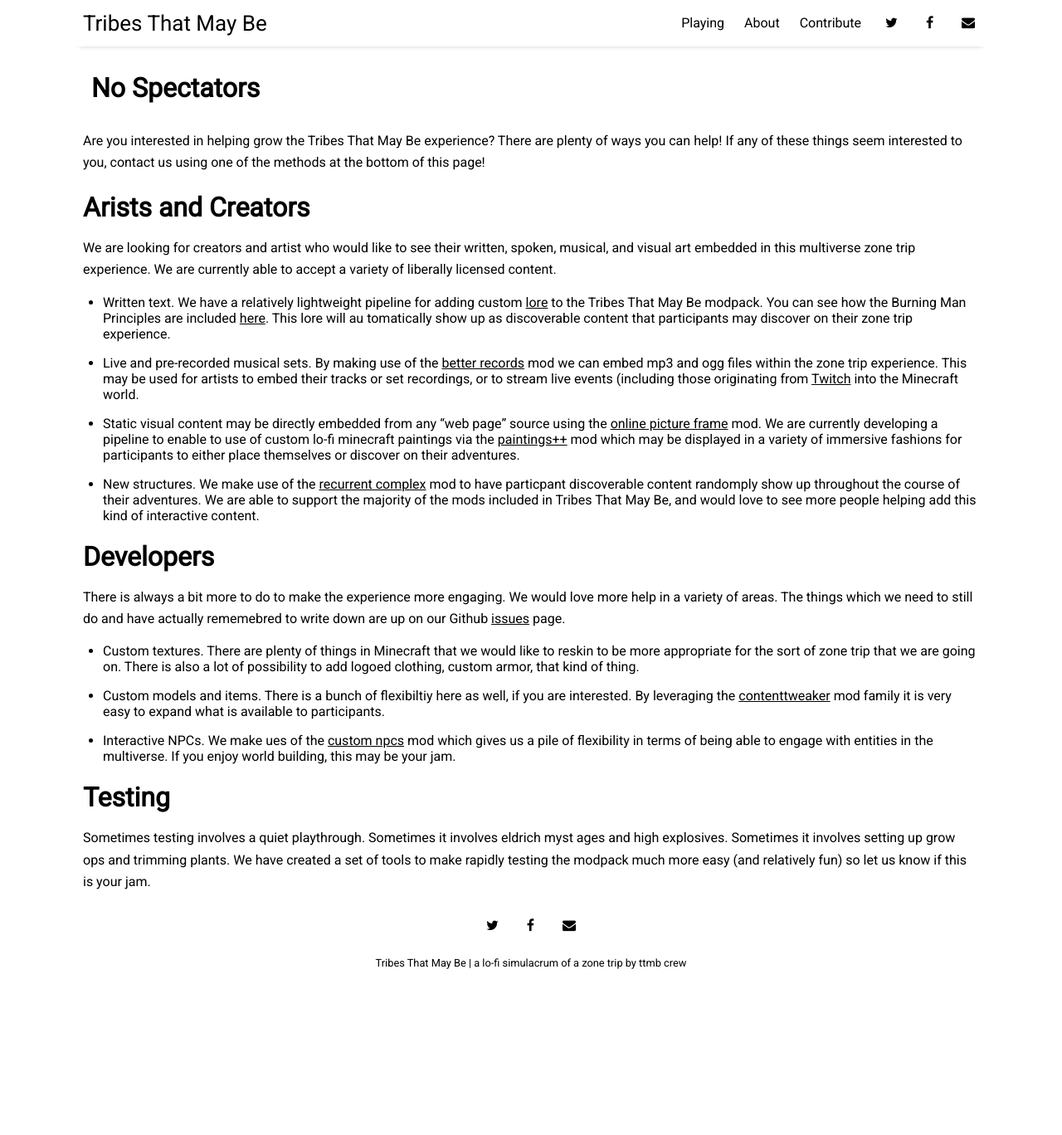
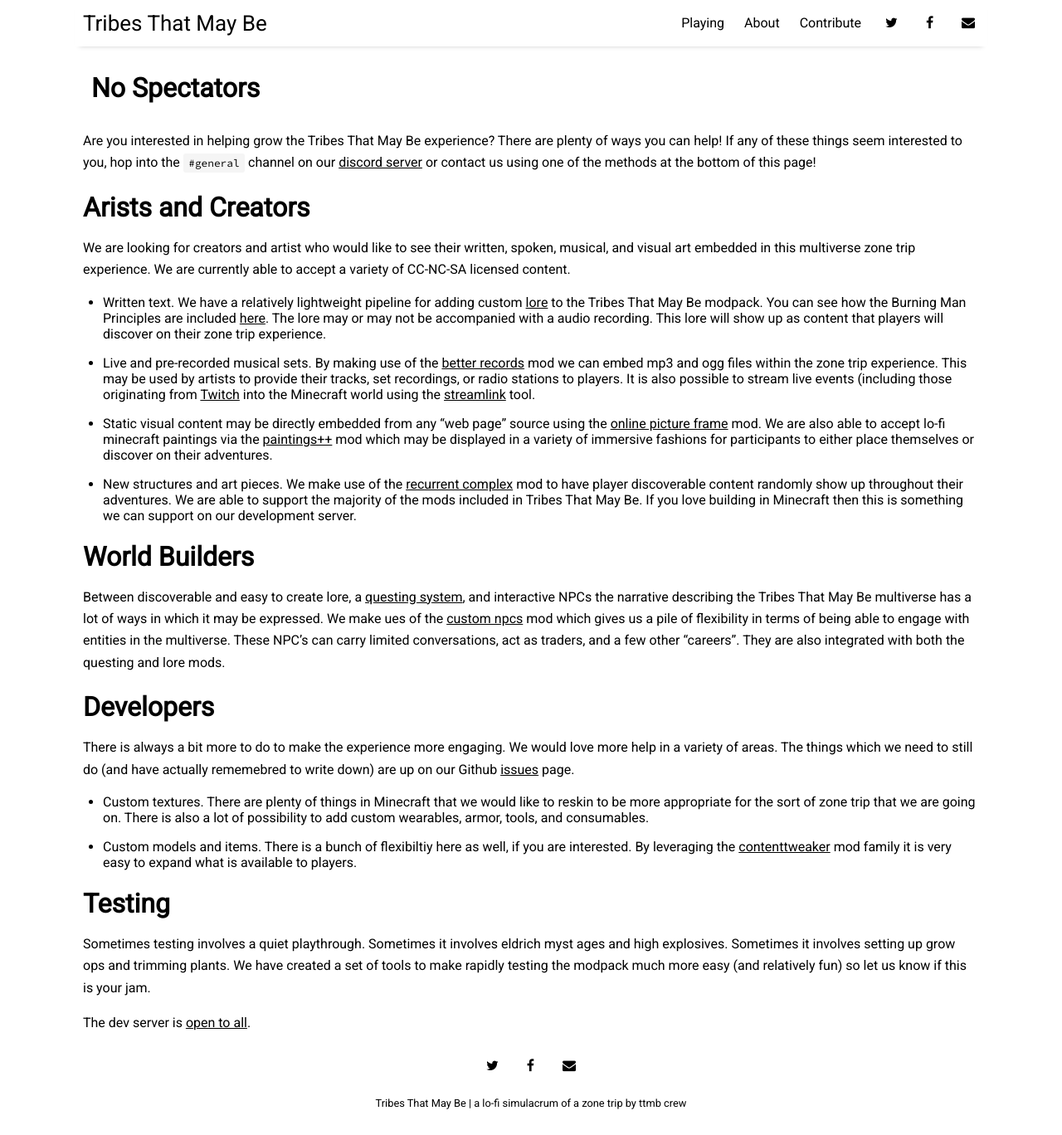
Before and after one commit to tribesthatmaybe/tribesthatmaybe.github.io, a Jekyll site: the page built from _posts/2020-07-02-contribute.md, in a window 1280 px wide and 1368 px high. Shown: the whole window at 83% size. Built offline with Jekyll 4.4.1, drawn with Linux system fonts in a browser that asks for light colours; nearby versions of some CDN libraries.

Commit message:
fresh contributions page

```diff
--- a/_posts/2020-07-02-contribute.md
+++ b/_posts/2020-07-02-contribute.md
@@ -6,25 +6,30 @@ categories: pages
 image: common-shop.png
 ---
 
-Are you interested in helping grow the Tribes That May Be experience? There are plenty of ways you can help! If any of these things seem interested to you, contact us using one of the methods at the bottom of this page!
+Are you interested in helping grow the Tribes That May Be experience? There are plenty of ways you can help! If any of these things seem interested to you, hop into the `#general` channel on our [discord server](https://discord.gg/f8Y9x8m) or contact us using one of the methods at the bottom of this page!
 
 # Arists and Creators
 
-We are looking for creators and artist who would like to see their written, spoken, musical, and visual art embedded in this multiverse zone trip experience. We are currently able to accept a variety of liberally licensed content.
+We are looking for creators and artist who would like to see their written, spoken, musical, and visual art embedded in this multiverse zone trip experience. We are currently able to accept a variety of CC-NC-SA licensed content.
 
-* Written text. We have a relatively lightweight pipeline for adding custom [lore](https://www.curseforge.com/minecraft/mc-mods/lore-expansion) to the Tribes That May Be modpack. You can see how the Burning Man Principles are included [here](https://github.com/tribesthatmaybe/modpack/tree/mainline/lore/principles). This lore will au tomatically show up as discoverable content that participants may discover on their zone trip experience.
-* Live and pre-recorded musical sets. By making use of the [better records](https://www.curseforge.com/minecraft/mc-mods/better-records) mod we can embed mp3 and ogg files within the zone trip experience. This may be used for artists to embed their tracks or set recordings, or to stream live events (including those originating from [Twitch](https://www.twitch.tv/) into the Minecraft world.
-* Static visual content may be directly embedded from any "web page" source using the [online picture frame](https://www.curseforge.com/minecraft/mc-mods/onlinepictureframe) mod. We are currently developing a pipeline to enable to use of custom lo-fi minecraft paintings via the [paintings++](https://www.curseforge.com/minecraft/mc-mods/paintings) mod which may be displayed in a variety of immersive fashions for participants to either place themselves or discover on their adventures.
-* New structures. We make use of the [recurrent complex](https://www.curseforge.com/minecraft/mc-mods/recurrent-complex) mod to have particpant discoverable content randomply show up throughout the course of their adventures. We are able to support the majority of the mods included in Tribes That May Be, and would love to see more people helping add this kind of interactive content.
+* Written text. We have a relatively lightweight pipeline for adding custom [lore](https://www.curseforge.com/minecraft/mc-mods/lore-expansion) to the Tribes That May Be modpack. You can see how the Burning Man Principles are included [here](https://github.com/tribesthatmaybe/modpack/tree/mainline/lore/principles).  The lore may or may not be accompanied with a audio recording. This lore will show up as content that players will discover on their zone trip experience.
+* Live and pre-recorded musical sets. By making use of the [better records](https://www.curseforge.com/minecraft/mc-mods/better-records) mod we can embed mp3 and ogg files within the zone trip experience. This may be used by artists to provide their tracks, set recordings, or radio stations to players. It is also possible to stream live events (including those originating from [Twitch](https://www.twitch.tv/) into the Minecraft world using the [streamlink](https://streamlink.github.io/) tool.
+* Static visual content may be directly embedded from any "web page" source using the [online picture frame](https://www.curseforge.com/minecraft/mc-mods/onlinepictureframe) mod. We are also able to accept lo-fi minecraft paintings via the [paintings++](https://www.curseforge.com/minecraft/mc-mods/paintings) mod which may be displayed in a variety of immersive fashions for participants to either place themselves or discover on their adventures.
+* New structures and art pieces. We make use of the [recurrent complex](https://www.curseforge.com/minecraft/mc-mods/recurrent-complex) mod to have player discoverable content randomly show up throughout their adventures. We are able to support the majority of the mods included in Tribes That May Be. If you love building in Minecraft then this is something we can support on our development server.
+
+# World Builders
+
+Between discoverable and easy to create lore, a [questing system](https://www.curseforge.com/minecraft/mc-mods/better-questing), and interactive NPCs the narrative describing the Tribes That May Be multiverse has a lot of ways in which it may be expressed. We make ues of the [custom npcs](https://www.curseforge.com/minecraft/mc-mods/custom-npcs) mod which gives us a pile of flexibility in terms of being able to engage with entities in the multiverse. These NPC's can carry limited conversations, act as traders, and a few other "careers". They are also integrated with both the questing and lore mods.
 
 # Developers
 
-There is always a bit more to do to make the experience more engaging. We would love more help in a variety of areas. The things which we need to still do and have actually rememebred to write down are up on our Github [issues](https://github.com/tribesthatmaybe/modpack/issues) page.
+There is always a bit more to do to make the experience more engaging. We would love more help in a variety of areas. The things which we need to still do (and have actually rememebred to write down) are up on our Github [issues](https://github.com/tribesthatmaybe/modpack/issues) page.
 
-* Custom textures. There are plenty of things in Minecraft that we would like to reskin to be more appropriate for the sort of zone trip that we are going on. There is also a lot of possibility to add logoed clothing, custom armor, that kind of thing.
-* Custom models and items. There is a bunch of flexibiltiy here as well, if you are interested. By leveraging the [contenttweaker](https://www.curseforge.com/minecraft/mc-mods/contenttweaker) mod family it is very easy to expand what is available to participants.
-* Interactive NPCs. We make ues of the [custom npcs](https://www.curseforge.com/minecraft/mc-mods/custom-npcs) mod which gives us a pile of flexibility in terms of being able to engage with entities in the multiverse. If you enjoy world building, this may be your jam.
+* Custom textures. There are plenty of things in Minecraft that we would like to reskin to be more appropriate for the sort of zone trip that we are going on. There is also a lot of possibility to add custom wearables, armor, tools, and consumables.
+* Custom models and items. There is a bunch of flexibiltiy here as well, if you are interested. By leveraging the [contenttweaker](https://www.curseforge.com/minecraft/mc-mods/contenttweaker) mod family it is very easy to expand what is available to players.
 
 # Testing
 
 Sometimes testing involves a quiet playthrough. Sometimes it involves eldrich myst ages and high explosives. Sometimes it involves setting up grow ops and trimming plants. We have created a set of tools to make rapidly testing the modpack much more easy (and relatively fun) so let us know if this is your jam.
+
+The dev server is [open to all](https://tribesthatmay.be/pages/playing.html).
```
